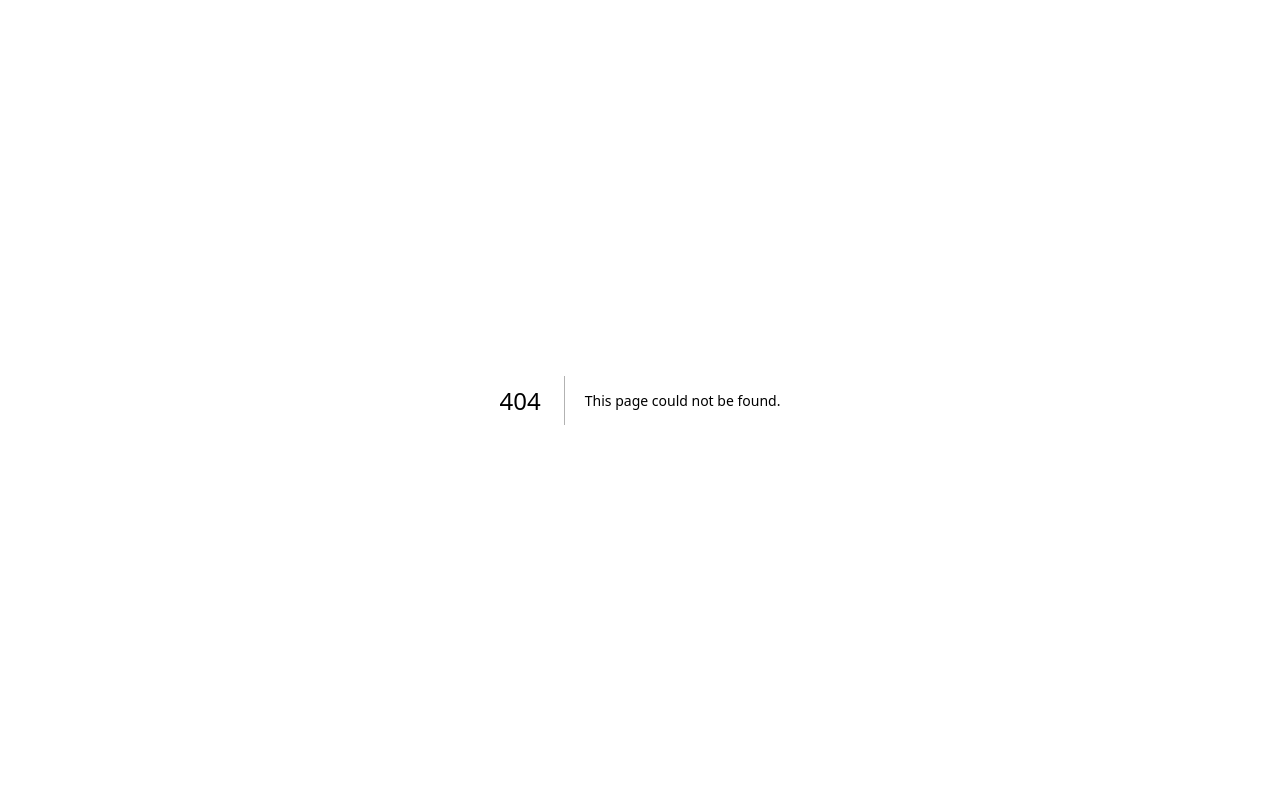
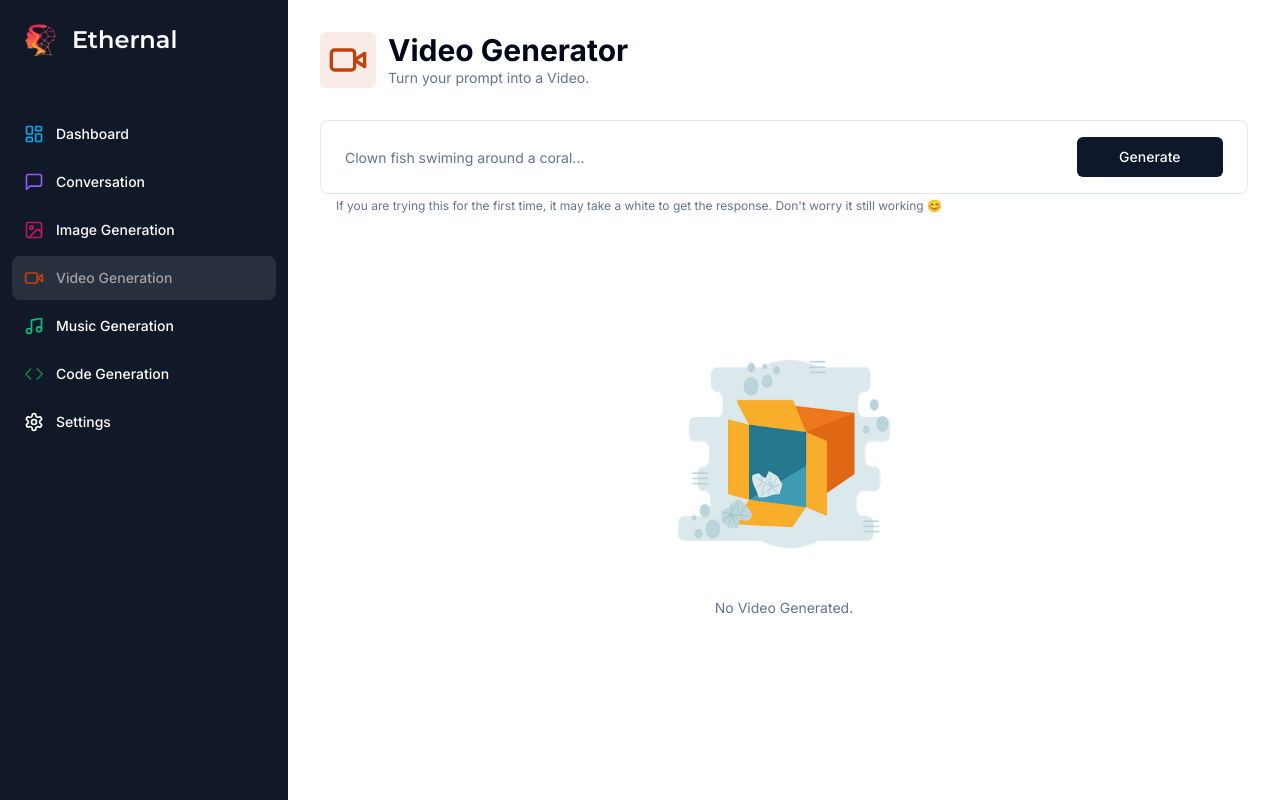
Before and after one commit to wandersonce/ethernal-ai, a Next.js app: page /video in a window 1280 px wide. Before the commit this address had no page. Built offline with nearby package versions, Linux system fonts and the light colour scheme.

Commit message:
Adding Video and Audio generator

```diff
--- /dev/null
+++ b/app/(dashboard)/(routes)/music/constants.ts
@@ -0,0 +1,7 @@
+import * as z from 'zod';
+
+export const formSchema = z.object({
+  prompt: z.string().min(1, {
+    message: "Prompt is required",
+  })
+})
--- /dev/null
+++ b/app/(dashboard)/(routes)/music/page.tsx
@@ -0,0 +1,99 @@
+"use client"
+
+import axios from 'axios'
+import * as z from 'zod';
+import {zodResolver} from '@hookform/resolvers/zod'
+import { MusicIcon} from 'lucide-react';
+import { useForm } from 'react-hook-form';
+
+import Heading from "@/components/Heading";
+import { formSchema } from './constants';
+import { Form, FormControl, FormField, FormItem } from '@/components/ui/form';
+import { Input } from '@/components/ui/input';
+import { Button } from '@/components/ui/button';
+import { useRouter } from 'next/navigation';
+import { useState } from 'react';
+import Empty from '@/components/Empty';
+import Loader from '@/components/Loader';
+
+export default function Music() {
+  const [music, setMusic] = useState<string>();
+
+  const router = useRouter();
+
+  const form = useForm<z.infer<typeof formSchema>>({
+    resolver:zodResolver(formSchema),
+    defaultValues:{
+      prompt:"",
+    }
+  });
+
+  const isLoading = form.formState.isSubmitting;
+
+  const onSubmit = async(values:z.infer<typeof formSchema>) => {
+    try {
+      setMusic(undefined);
+
+      const response = await axios.post('/api/music', values)
+      setMusic(response.data.audio);
+      form.reset()
+
+    } catch (error:any) {
+      //TODO: Open Pro Modal
+      console.log(error)
+    }finally{
+      router.refresh()
+    }
+  }
+
+  return (
+    <div>
+      <Heading
+        title="Music Generator"
+        description="Turn your prompt into music."
+        icon={MusicIcon}
+        iconCOlor='text-emerald-500'
+        bgColor='bg-emerald-500/10'
+      />
+      <div className='px-4 lg:px-8'>
+        <div>
+          <Form {...form}>
+            <form onSubmit={form.handleSubmit(onSubmit)} className=' rounded-lg border w-full p-4 px-3 md:px-6 focus-within:shadow-sm grid grid-cols-12 gap2'>
+              <FormField name="prompt" render={({field}) => (
+                <FormItem className='col-span-12 lg:col-span-10'>
+                  <FormControl className='m-0 p-0'>
+                    <Input
+                      className='border-0 outline-none focus-visible:ring-0 focus-visible:ring-transparent'
+                      disabled={isLoading}
+                      placeholder='Piano solo...'
+                      {...field}
+                    />
+                  </FormControl>
+                </FormItem>
+              )} />
+              <Button className='col-span-12 lg:col-span-2 w-full' disabled={isLoading}>
+                Generate
+              </Button>
+            </form>
+          </Form>
+          <p className='text-xs text-muted-foreground pl-4 pt-1'>If you are trying this for the first time, it may take a white to get the response. Don't worry it still working 😊</p>
+        </div>
+        <div className='space-y-4 mt-4'>
+          {isLoading && (
+            <div className='p-8 rounded-lg w-full flex items-center justify-center bg-muted'>
+              <Loader />
+            </div>
+          )}
+          {!music && !isLoading && (
+            <Empty label="No Music Generated."/>
+          )}
+            {music && (
+              <audio controls className='w-full mt-8'>
+                <source src={music}/>
+              </audio>
+            )}
+        </div>
+      </div>
+    </div>
+  )
+}
--- /dev/null
+++ b/app/(dashboard)/(routes)/video/constants.ts
@@ -0,0 +1,7 @@
+import * as z from 'zod';
+
+export const formSchema = z.object({
+  prompt: z.string().min(1, {
+    message: "Video prompt is required",
+  })
+})
--- /dev/null
+++ b/app/(dashboard)/(routes)/video/page.tsx
@@ -0,0 +1,99 @@
+"use client"
+
+import axios from 'axios'
+import * as z from 'zod';
+import {zodResolver} from '@hookform/resolvers/zod'
+import {  VideoIcon} from 'lucide-react';
+import { useForm } from 'react-hook-form';
+
+import Heading from "@/components/Heading";
+import { formSchema } from './constants';
+import { Form, FormControl, FormField, FormItem } from '@/components/ui/form';
+import { Input } from '@/components/ui/input';
+import { Button } from '@/components/ui/button';
+import { useRouter } from 'next/navigation';
+import { useState } from 'react';
+import Empty from '@/components/Empty';
+import Loader from '@/components/Loader';
+
+export default function Video() {
+  const [video, setVideo] = useState<string>();
+
+  const router = useRouter();
+
+  const form = useForm<z.infer<typeof formSchema>>({
+    resolver:zodResolver(formSchema),
+    defaultValues:{
+      prompt:"",
+    }
+  });
+
+  const isLoading = form.formState.isSubmitting;
+
+  const onSubmit = async(values:z.infer<typeof formSchema>) => {
+    try {
+      setVideo(undefined);
+
+      const response = await axios.post('/api/video', values)
+      setVideo(response.data[0]);
+      form.reset()
+
+    } catch (error:any) {
+      //TODO: Open Pro Modal
+      console.log(error)
+    }finally{
+      router.refresh()
+    }
+  }
+
+  return (
+    <div>
+      <Heading
+        title="Video Generator"
+        description="Turn your prompt into a Video."
+        icon={VideoIcon}
+        iconCOlor='text-orange-700'
+        bgColor='bg-orange-700/10'
+      />
+      <div className='px-4 lg:px-8'>
+        <div>
+          <Form {...form}>
+            <form onSubmit={form.handleSubmit(onSubmit)} className=' rounded-lg border w-full p-4 px-3 md:px-6 focus-within:shadow-sm grid grid-cols-12 gap2'>
+              <FormField name="prompt" render={({field}) => (
+                <FormItem className='col-span-12 lg:col-span-10'>
+                  <FormControl className='m-0 p-0'>
+                    <Input
+                      className='border-0 outline-none focus-visible:ring-0 focus-visible:ring-transparent'
+                      disabled={isLoading}
+                      placeholder='Clown fish swiming around a coral...'
+                      {...field}
+                    />
+                  </FormControl>
+                </FormItem>
+              )} />
+              <Button className='col-span-12 lg:col-span-2 w-full' disabled={isLoading}>
+                Generate
+              </Button>
+            </form>
+          </Form>
+          <p className='text-xs text-muted-foreground pl-4 pt-1'>If you are trying this for the first time, it may take a white to get the response. Don't worry it still working 😊</p>
+        </div>
+        <div className='space-y-4 mt-4'>
+          {isLoading && (
+            <div className='p-8 rounded-lg w-full flex items-center justify-center bg-muted'>
+              <Loader />
+            </div>
+          )}
+          {!video && !isLoading && (
+            <Empty label="No Video Generated."/>
+          )}
+            {video && (
+              <video className='w-full aspect-video mt-8 mb-8 rounded-lg border bg-black' controls >
+                <source src={video} />
+              </video>
+            )}
+        </div>
+      </div>
+    </div>
+  )
+}
--- /dev/null
+++ b/app/api/music/route.ts
@@ -0,0 +1,41 @@
+import { auth } from '@clerk/nextjs';
+import { NextResponse } from 'next/server';
+import Replicate from 'replicate';
+
+const replicate = new Replicate({
+  auth: process.env.REPLICATE_API_TOKEN!
+})
+
+
+export async function POST(
+  req: Request
+){
+  try{
+    const {userId} = auth();
+    const body = await req.json();
+    const {prompt} = body;
+
+    if(!userId){
+      return new NextResponse("Unauthorized", {status:401})
+    }
+
+    if(!prompt){
+      return new NextResponse("Prompt is required", {status:400})
+    }
+
+    const response = await replicate.run(
+      "riffusion/riffusion:8cf61ea6c56afd61d8f5b9ffd14d7c216c0a93844ce2d82ac1c9ecc9c7f24e05",
+      {
+        input: {
+          prompt_a: prompt
+        }
+      }
+    );
+
+    return NextResponse.json(response);
+
+  }catch(error){
+    console.log("[MUSIC_ERROR:]", error)
+    return new NextResponse("Internal Error", {status: 500})
+  }
+}
--- /dev/null
+++ b/app/api/video/route.ts
@@ -0,0 +1,41 @@
+import { auth } from '@clerk/nextjs';
+import { NextResponse } from 'next/server';
+import Replicate from 'replicate';
+
+const replicate = new Replicate({
+  auth: process.env.REPLICATE_API_TOKEN!
+})
+
+
+export async function POST(
+  req: Request
+){
+  try{
+    const {userId} = auth();
+    const body = await req.json();
+    const {prompt} = body;
+
+    if(!userId){
+      return new NextResponse("Unauthorized", {status:401})
+    }
+
+    if(!prompt){
+      return new NextResponse("Prompt is required", {status:400})
+    }
+
+    const response = await replicate.run(
+      "anotherjesse/zeroscope-v2-xl:9f747673945c62801b13b84701c783929c0ee784e4748ec062204894dda1a351",
+      {
+        input: {
+          prompt: prompt
+        }
+      }
+    )
+
+    return NextResponse.json(response);
+
+  }catch(error){
+    console.log("[VIDEO_ERROR:]", error)
+    return new NextResponse("Internal Error", {status: 500})
+  }
+}
--- a/package.json
+++ b/package.json
@@ -33,10 +33,14 @@
     "react-dom": "18.2.0",
     "react-hook-form": "^7.45.2",
     "react-markdown": "^8.0.7",
+    "replicate": "^0.14.1",
     "tailwind-merge": "^1.14.0",
     "tailwindcss": "3.3.3",
     "tailwindcss-animate": "^1.0.6",
     "typescript": "5.1.6",
     "zod": "^3.21.4"
+  },
+  "devDependencies": {
+    "prisma": "^5.1.0"
   }
 }
```
Also changed, not shown: 2 other files (tests, documents, lock files or other folders).
